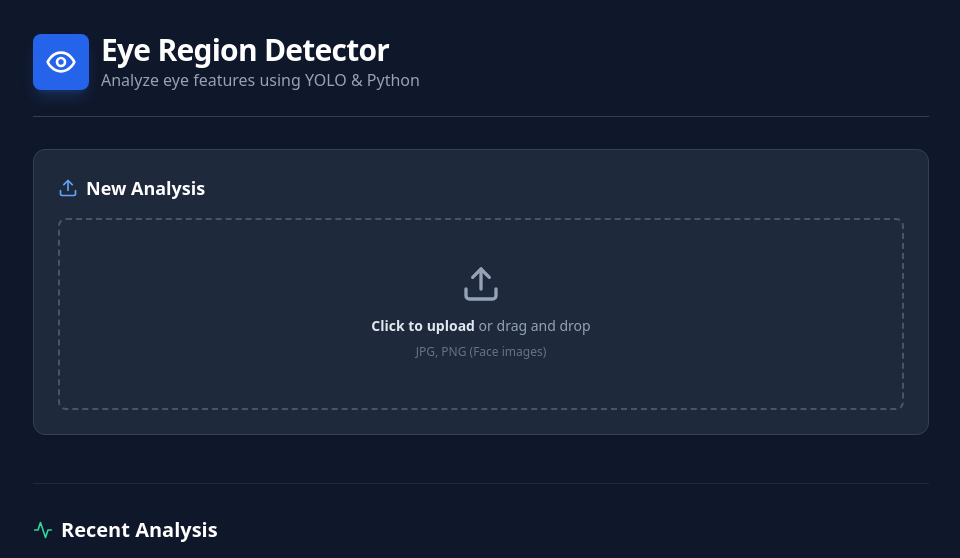
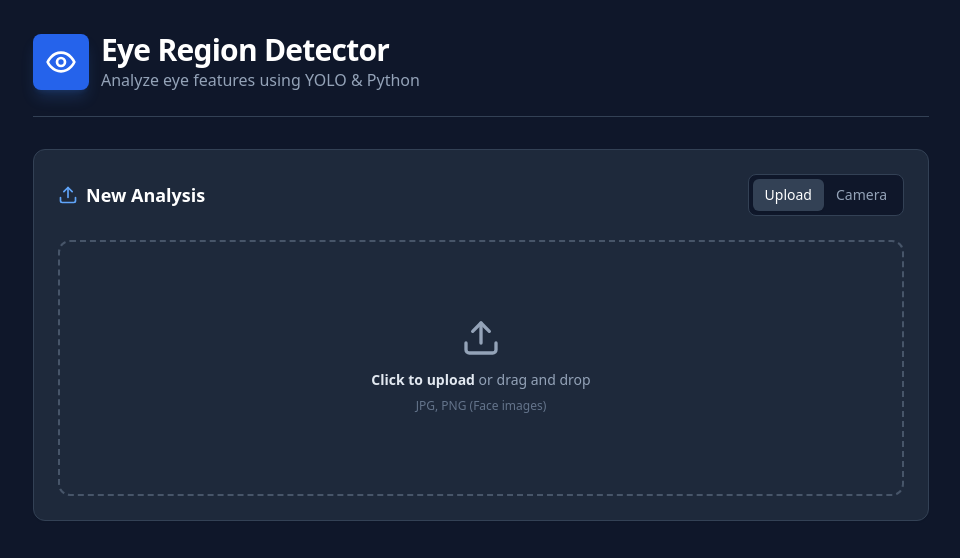
Before and after one commit to prabhuanantht/eye-detection, a React (Vite) app in the folder frontend/: page / in a window 1280 px wide. Shown: the top 558 px of the page, without its empty margins (159-1119 px from the left). Built offline with nearby package versions, Linux system fonts and the light colour scheme; no server answers.

Commit message:
feat: added webcam capture support

```diff
--- a/frontend/src/components/Upload.jsx
+++ b/frontend/src/components/Upload.jsx
@@ -1,11 +1,83 @@
-import React, { useState } from 'react';
+import React, { useState, useRef, useEffect } from 'react';
 import axios from 'axios';
-import { Upload as UploadIcon, Loader2, AlertCircle } from 'lucide-react';
+import { Upload as UploadIcon, Loader2, AlertCircle, Camera, X, RefreshCw } from 'lucide-react';
 
 export default function Upload({ onUploadSuccess }) {
+    const [mode, setMode] = useState('upload'); // 'upload' | 'camera'
     const [isDragging, setIsDragging] = useState(false);
     const [isLoading, setIsLoading] = useState(false);
     const [error, setError] = useState(null);
+
+    // Camera refs and state
+    const videoRef = useRef(null);
+    const canvasRef = useRef(null);
+    const [stream, setStream] = useState(null);
+    const [capturedImage, setCapturedImage] = useState(null);
+
+    useEffect(() => {
+        return () => {
+            stopCamera();
+        };
+    }, []);
+
+    const startCamera = async () => {
+        try {
+            setError(null);
+            const mediaStream = await navigator.mediaDevices.getUserMedia({ video: true });
+            setStream(mediaStream);
+            if (videoRef.current) {
+                videoRef.current.srcObject = mediaStream;
+            }
+        } catch (err) {
+            console.error("Error accessing camera:", err);
+            setError("Could not access camera. Please check permissions.");
+        }
+    };
+
+    const stopCamera = () => {
+        if (stream) {
+            stream.getTracks().forEach(track => track.stop());
+            setStream(null);
+        }
+    };
+
+    const handleModeChange = (newMode) => {
+        setMode(newMode);
+        setError(null);
+        if (newMode === 'camera') {
+            startCamera();
+        } else {
+            stopCamera();
+            setCapturedImage(null);
+        }
+    };
+
+    const captureImage = () => {
+        if (videoRef.current && canvasRef.current) {
+            const video = videoRef.current;
+            const canvas = canvasRef.current;
+
+            // Set canvas dimensions to match video
+            canvas.width = video.videoWidth;
+            canvas.height = video.videoHeight;
+
+            // Draw video frame to canvas
+            const context = canvas.getContext('2d');
+            context.drawImage(video, 0, 0, canvas.width, canvas.height);
+
+            // Convert to blob/file
+            canvas.toBlob((blob) => {
+                const file = new File([blob], "camera_capture.jpg", { type: "image/jpeg" });
+                setCapturedImage(file);
+                stopCamera(); // Stop stream after capture
+            }, 'image/jpeg');
+        }
+    };
+
+    const retake = () => {
+        setCapturedImage(null);
+        startCamera();
+    };
 
     const handleFile = async (file) => {
         if (!file) return;
@@ -21,6 +93,11 @@
                 headers: { 'Content-Type': 'multipart/form-data' }
             }).then(res => {
                 onUploadSuccess(res.data);
+                // Reset state after success
+                if (mode === 'camera') {
+                    setCapturedImage(null);
+                    startCamera();
+                }
             });
         } catch (err) {
             console.error(err);
@@ -33,15 +110,40 @@
     return (
         <div className="space-y-4">
             <div className="bg-slate-800 rounded-xl p-6 border border-slate-700 shadow-sm">
-                <h2 className="text-lg font-semibold mb-4 flex items-center gap-2">
-                    <UploadIcon className="w-5 h-5 text-blue-400" />
+                <div className="flex items-center justify-between mb-6">
+                    <h2 className="text-lg font-semibold flex items-center gap-2">
+                        {mode === 'upload' ? <UploadIcon className="w-5 h-5 text-blue-400" /> : <Camera className="w-5 h-5 text-blue-400" />}
                         New Analysis
                     </h2>
 
+                    {/* Mode Toggle */}
+                    <div className="flex bg-slate-900 p-1 rounded-lg border border-slate-700">
+                        <button
+                            onClick={() => handleModeChange('upload')}
+                            className={`px-3 py-1.5 rounded-md text-sm font-medium transition-all ${mode === 'upload'
+                                    ? 'bg-slate-700 text-white shadow-sm'
+                                    : 'text-slate-400 hover:text-slate-200'
+                                }`}
+                        >
+                            Upload
+                        </button>
+                        <button
+                            onClick={() => handleModeChange('camera')}
+                            className={`px-3 py-1.5 rounded-md text-sm font-medium transition-all ${mode === 'camera'
+                                    ? 'bg-slate-700 text-white shadow-sm'
+                                    : 'text-slate-400 hover:text-slate-200'
+                                }`}
+                        >
+                            Camera
+                        </button>
+                    </div>
+                </div>
+
+                {mode === 'upload' ? (
                     <label
                         className={`
-            relative flex flex-col items-center justify-center w-full h-48
-            border-2 border-dashed rounded-lg cursor-pointer transition-all
+                            relative flex flex-col items-center justify-center w-full h-64
+                            border-2 border-dashed rounded-xl cursor-pointer transition-all
                             ${isDragging
                                 ? 'border-blue-500 bg-blue-500/10'
                                 : 'border-slate-600 hover:border-slate-500 hover:bg-slate-700/50'
@@ -75,6 +177,68 @@
                             disabled={isLoading}
                         />
                     </label>
+                ) : (
+                    <div className="flex flex-col items-center space-y-4">
+                        <div className="relative w-full aspect-video bg-black rounded-xl overflow-hidden border border-slate-700">
+                            {!capturedImage ? (
+                                <video
+                                    ref={videoRef}
+                                    autoPlay
+                                    playsInline
+                                    muted
+                                    className="w-full h-full object-cover transform scale-x-[-1]" // Mirror effect
+                                />
+                            ) : (
+                                <img
+                                    src={URL.createObjectURL(capturedImage)}
+                                    alt="Captured"
+                                    className="w-full h-full object-cover transform scale-x-[-1]"
+                                />
+                            )}
+
+                            {/* Hidden canvas for capture */}
+                            <canvas ref={canvasRef} className="hidden" />
+
+                            {isLoading && (
+                                <div className="absolute inset-0 bg-black/50 flex items-center justify-center z-10">
+                                    <Loader2 className="w-10 h-10 text-blue-500 animate-spin" />
+                                </div>
+                            )}
+                        </div>
+
+                        <div className="flex gap-4">
+                            {!capturedImage ? (
+                                <button
+                                    onClick={captureImage}
+                                    disabled={!stream || isLoading}
+                                    className="flex items-center gap-2 px-6 py-2 bg-blue-600 hover:bg-blue-500 text-white rounded-lg font-medium transition-colors disabled:opacity-50 disabled:cursor-not-allowed"
+                                >
+                                    <Camera className="w-4 h-4" />
+                                    Capture
+                                </button>
+                            ) : (
+                                <>
+                                    <button
+                                        onClick={retake}
+                                        disabled={isLoading}
+                                        className="flex items-center gap-2 px-4 py-2 bg-slate-700 hover:bg-slate-600 text-slate-200 rounded-lg font-medium transition-colors disabled:opacity-50"
+                                    >
+                                        <RefreshCw className="w-4 h-4" />
+                                        Retake
+                                    </button>
+                                    <button
+                                        onClick={() => handleFile(capturedImage)}
+                                        disabled={isLoading}
+                                        className="flex items-center gap-2 px-6 py-2 bg-emerald-600 hover:bg-emerald-500 text-white rounded-lg font-medium transition-colors disabled:opacity-50"
+                                    >
+                                        <UploadIcon className="w-4 h-4" />
+                                        Analyze
+                                    </button>
+                                </>
+                            )}
+                        </div>
+                    </div>
+                )}
 
                 {error && (
                     <div className="mt-4 p-3 bg-red-500/10 border border-red-500/20 rounded-lg flex items-center gap-2 text-red-400 text-sm">
```
Lines whose indentation alone changed are shown as unchanged.
